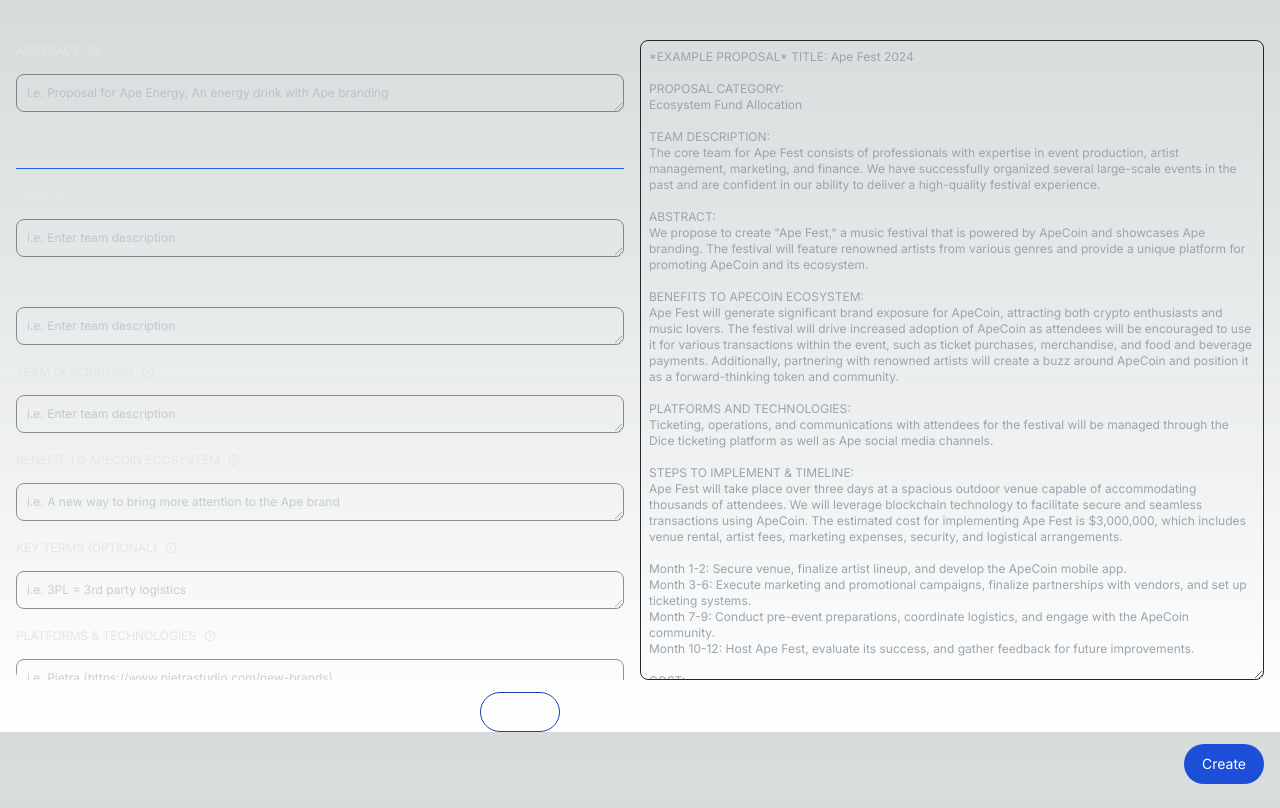
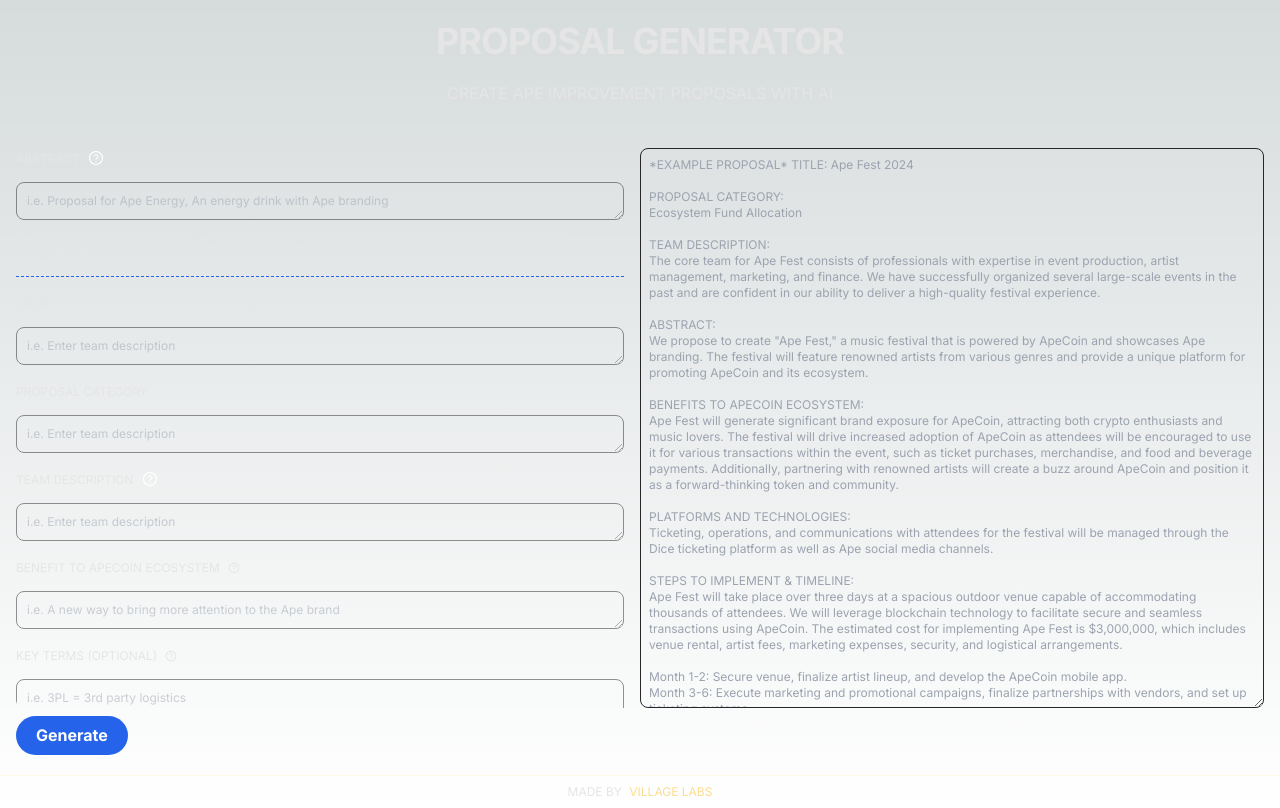
Before and after one commit to tchowd/proposal-generator, a Next.js app: page / in a window 1280 px wide. Built offline with nearby package versions, Linux system fonts and the light colour scheme.

Commit message:
ui changes

```diff
--- a/app/api/chat/route.ts
+++ b/app/api/chat/route.ts
@@ -23,7 +23,7 @@
         content: `
         Generate a complete 250 word proposal.
 
-        ##### Do not provide information that was not provided and use EXAMPLE FOR REFERENCE as a guide.
+        ##### Do not provide information that was not provided.
         ##### The structure should look like this:
 
         PROPOSAL CATEGORY:
--- /dev/null
+++ b/app/components/footer.tsx
@@ -0,0 +1,16 @@
+import React from 'react'
+
+function Footer() {
+  return (
+    <div>
+        <section className="mt-5 justify-center items-center mb-2 self-stretch border flex flex-col px-5 border-t-dashed border-amber-400 border-opacity-10 border-l-0 border-r-0 border-b-0">
+      <div className="text-amber-400 text-opacity-50 text-xs uppercase self-center mt-2">
+        <span className="text-neutral-200">made by </span>
+        <span className="text-amber-400 text-opacity-50 ml-1">village labs</span>
+      </div>
+    </section>
+    </div>
+  )
+}
+
+export default Footer
--- /dev/null
+++ b/app/components/header.tsx
@@ -0,0 +1,17 @@
+import React from 'react'
+
+function Header() {
+  return (
+    <div className="mt-5 justify-center items-center self-stretch  flex flex-col px-5">
+        <h1 className="text-neutral-200 text-4xl font-bold leading-[119.7%] tracking-tight uppercase">
+            Proposal Generator
+        </h1>
+        <h1 className='mt-4 justify-center items-center flex text-neutral-200 text-s leading-[183.33%] uppercase self-stretch'>
+            Create Ape Improvement Proposals with AI
+        </h1>
+
+    </div>
+  )
+}
+
+export default Header
--- a/app/components/proposal-page.tsx
+++ b/app/components/proposal-page.tsx
@@ -10,7 +10,6 @@
   const [isModalOpen, setIsModalOpen] = useState(false);
   const [showVillageAI, setShowVillageAI] = useState(false);
   const [benefits, setBenefits] = useState('');
-  const [motivation, setMotivation] = useState('');
   const [rationale, setRationale] = useState('');
   const [keyTerms, setKeyTerms] = useState('');
   const [specs, setSpecs] = useState('');
@@ -22,14 +21,25 @@
   const [title, setTitle] = useState('');
   const [author, setAuthor] = useState('');
   const [category, setCategory] = useState('');
+  // const descriptionRef = useRef(null);
+
 
   const bioRef = useRef<null | HTMLDivElement>(null);
 
+  const descriptionRef = useRef<HTMLTextAreaElement | null>(null); // Add type to useRef
+
+  const handleCopyToClipboard = () => {
+    if (descriptionRef.current) {
+      const textarea = descriptionRef.current as HTMLTextAreaElement;
+      textarea.select();
+      document.execCommand('copy');
+    }
+  };
 
   const { input, handleInputChange, handleSubmit, isLoading, messages } =
     useChat({
       body: {
-        abstract, author, team, motivation, rationale, keyTerms, specs, steps, time, cost
+        abstract, title, author, team, benefits, rationale, keyTerms, specs, steps, time, cost
       },
     });
 
@@ -39,19 +49,19 @@
   };
 
 
-  // const handleTitleInputChange = (e: React.ChangeEvent<HTMLTextAreaElement>) => {
-  //     handleInputChange(e);
-  //     setTitle(e.target.value);
-  // };
+  const handleTitleInputChange = (e: React.ChangeEvent<HTMLTextAreaElement>) => {
+      handleInputChange(e);
+      setTitle(e.target.value);
+  };
 
   const handleTeamInputChange = (e: React.ChangeEvent<HTMLTextAreaElement>) => {
     handleInputChange(e);
     setTeam(e.target.value);
 };
 
-const handleMotivationInputChange = (e: React.ChangeEvent<HTMLTextAreaElement>) => {
+const handleBenefitsInputChange = (e: React.ChangeEvent<HTMLTextAreaElement>) => {
     handleInputChange(e);
-    setMotivation(e.target.value);
+    setBenefits(e.target.value);
 };
 
 const handleCategoryInputChange = (e: React.ChangeEvent<HTMLTextAreaElement>) => {
@@ -90,20 +100,6 @@
   const formattedBios = formatGeneratedBios(generatedBios || '');
   const processedData = extractIncluding2(generatedBios || '');
 
-  // const onSubmit = (e: any) => {
-  //   e.preventDefault();
-  //   setAbstract(input);
-  //   setAuthor(input);
-  //   setTeam(input);
-  //   setMotivation(input);
-  //   setRationale(input);
-  //   setKeyTerms(input);
-  //   setSpecs(input);
-  //   setSteps(input);
-  //   setTime(input);
-  //   setCost(input);
-  //   handleSubmit(e);
-  // };
 
   const onSubmit = (e: any) => {
     handleSubmit(e);
@@ -125,6 +121,7 @@
   };
 
   const [milestones, setMilestones] = useState<Milestone[]>([{ number: 1, date: '', description: '' }]);
+  const [tooltipVisible, setTooltipVisible] = useState<Array<boolean>>([]);
 
   const addMilestone = () => {
       const newNumber = milestones.length + 1;
@@ -137,6 +134,13 @@
       setMilestones(newMilestones);
   };
 
+  const toggleTooltip = (index: number) => {
+    setTooltipVisible(prevTooltipVisible => {
+        const newTooltipVisible = [...prevTooltipVisible];
+        newTooltipVisible[index] = !newTooltipVisible[index];
+        return newTooltipVisible;
+    });
+};
 
   return (
     <>
@@ -145,12 +149,24 @@
             <form onSubmit={onSubmit} className='overflow-x-hidden overflow-y-scroll scrollbar-hide'>
             <div className='w-full flex overflow-y-scroll' >
             <div className='w-1/2 pr-4 text-white overflow-scroll rounded-lg focus:z-10 focus:ring-4 focus:ring-gray-200 relative'
-                  style={{ height: '80vh' }} >
+                  style={{ height: '70vh' }} >
                   <div className='flex flex-col '>
-                  <div className='flex text-neutral-200 text-xs leading-[183.33%] uppercase self-stretch'>
-                   Abstract
-                   <div className="hover:text-blue-700 hover:cursor-pointer">
-                      <AiOutlineQuestionCircle style={{marginTop: '5px', marginLeft: '0.5rem'}} />
+                  <div className='flex '>
+                  <h1 className='flex text-neutral-200 text-xs leading-[183.33%] uppercase self-stretch'>Abstract </h1>
+                   <div
+                        className="hover:text-blue-700 hover:cursor-pointer relative"
+                        onClick={() => toggleTooltip(0)}
+                    >
+                        <AiOutlineQuestionCircle style={{ marginTop: '2px', marginLeft: '0.5rem' }} />
+                        {tooltipVisible[0] && (
+                            <div
+                            style={{ width: '500px' }}
+                            className="absolute top-0 left-full m-2 bg-[#0054F9] text-white p-2 rounded shadow-lg tooltip
+                            text-neutral-200 text-xs leading-[183.33%] self-stretc"
+                            >
+                              Provide a brief introduction of yourself and your team if you’re requesting funding. If you’re seeking funding, each team member set to receive funds must separately sign a grant agreement and undergo KYC verification before funds are released.
+                            </div>
+                        )}
                     </div>
                   </div>
                   <textarea
@@ -167,17 +183,14 @@
                     Tip: you can give a short description to get a proposal. But the more details you add, the better the proposal will be.
                   </div>
                   </div>
-                  <div className="items-start flex w-full h-px flex-col mt-3 border-b-blue-600 border-b border-solid max-md:max-w-full" />
+                  <div className="border-dashed border-amber-400 items-start flex w-full h-px flex-col mt-3 border-b-blue-600 border-b border-solid max-md:max-w-full" />
 
                   <div className='flex flex-col mt-4'>
                   <div className='flex text-neutral-200 text-xs leading-[183.33%] uppercase self-stretch'>
                     Title
-                   <div className="hover:text-blue-700 hover:cursor-pointer">
-                      <AiOutlineQuestionCircle style={{marginTop: '5px', marginLeft: '0.5rem'}} />
-                    </div>
                   </div>
                   <textarea
-                      // onChange={handleTitleInputChange}
+                      onChange={handleTitleInputChange}
                       // value={title}
                       placeholder='i.e. Enter team description'
                       rows={1}
@@ -189,9 +202,17 @@
                     <div className='flex flex-col mt-4'>
                     <div className='flex text-neutral-200 text-xs leading-[183.33%] uppercase self-stretch'>
                     Proposal Category
-                    <div className="hover:text-blue-700 hover:cursor-pointer">
-                        <AiOutlineQuestionCircle style={{marginTop: '5px', marginLeft: '0.5rem'}} />
+                    {/* <div
+                      className="hover:text-blue-700 hover:cursor-pointer relative"
+                      onClick={() => toggleTooltip(1)}
+                    >
+                      <AiOutlineQuestionCircle style={{ marginTop: '5px', marginLeft: '0.5rem' }} />
+                      {tooltipVisible[1] && (
+                        <div className="absolute w-52 top-0 left-full ml-2 bg-[#0054F9] text-white pl-5 rounded shadow-lg">
+                          This is a tooltip!
                         </div>
+                      )}
+                    </div> */}
                     </div>
                     <textarea
                         onChange={handleCategoryInputChange}
@@ -204,10 +225,22 @@
                     />
                   </div>
                   <div className='flex flex-col mt-4'>
-                  <div className='flex text-neutral-200 text-xs leading-[183.33%] uppercase self-stretch'>
-                  Team Description
-                   <div className="hover:text-blue-700 hover:cursor-pointer">
-                      <AiOutlineQuestionCircle style={{marginTop: '5px', marginLeft: '0.5rem'}} />
+                  <div className='flex'>
+                  <h1 className='flex text-neutral-200 text-xs leading-[183.33%] uppercase self-stretch'>Team Description </h1>
+                  <div
+                        className="hover:text-blue-700 hover:cursor-pointer relative"
+                        onClick={() => toggleTooltip(1)}
+                    >
+                        <AiOutlineQuestionCircle style={{ marginTop: '2px', marginLeft: '0.5rem' }} />
+                        {tooltipVisible[1] && (
+                            <div
+                            style={{ width: '500px' }}
+                            className="absolute top-0 left-full m-2 bg-[#0054F9] text-white p-2 rounded shadow-lg tooltip
+                            text-neutral-200 text-xs leading-[183.33%] self-stretc"
+                            >
+                              Provide a brief introduction of yourself and your team if you’re requesting funding. If you’re seeking funding, each team member set to receive funds must separately sign a grant agreement and undergo KYC verification before funds are released.
+                            </div>
+                        )}
                     </div>
                   </div>
                   <textarea
@@ -228,8 +261,8 @@
                     </div>
                   </div>
                   <textarea
-                      onChange={handleMotivationInputChange}
-                      value={motivation}
+                      onChange={handleBenefitsInputChange}
+                      value={benefits}
                       placeholder='i.e. A new way to bring more attention to the Ape brand'
                       rows={1}
                       className="w-full mt-3 bg-transparent p-2 text-white rounded-lg border border-custom-gray
@@ -285,7 +318,7 @@
                       onChange={handleStepsInputChange}
                       value={steps}
                       placeholder='i.e. Only one person needed 1. design products 2. source manufacturers, $15,000 3. set up digital shop'
-                      rows={2}
+                      rows={1}
                       className="w-full mt-3 bg-transparent p-2 text-white rounded-lg border border-custom-gray
                       items-start rounded border flex w-full grow flex-col mt-2 pl-2.5 pr-5 py-2.5 border-solid border-zinc-800 max-md:max-w-full
                       text-neutral-400 text-xs opacity-50 max-w-full -mt-px"
@@ -309,7 +342,7 @@
                         </button>
                         <div className="items-end self-stretch flex flex-col grow shrink-0 basis-auto pl-5 max-md:max-w-full">
                           <div className="justify-end items-start flex w-[529px] max-w-full gap-2.5 max-md:flex-wrap">
-                            <div className="text-neutral-200 text-xs leading-[183.33%] self-center my-auto">Milestone 1</div>
+                            <div className="text-neutral-200 text-xs leading-[183.33%] self-center my-auto">Milestone</div>
                             <textarea
                                 placeholder={'i.e. Design Products'}
                                 rows={1}
@@ -326,7 +359,7 @@
                             />
                           </div>
                           <div className="justify-end items-start flex w-[545px] max-w-full gap-2.5 mt-2 max-md:flex-wrap">
-                            <div className="text-neutral-200 text-xs leading-[183.33%] self-center my-auto">Required Time</div>
+                            <div className="text-neutral-200 text-xs leading-[183.33%] self-center my-auto"> Time</div>
                             <textarea
                                 placeholder={'i.e. 10/10/2021'}
                                 rows={1}
@@ -391,9 +424,11 @@
                   border-solid border-zinc-800 "
                   placeholder={mainPlaceholder}
               /> */}
+              {/* //COPY THIS TEXTAREA */}
               <textarea
+                ref={descriptionRef}
                 value={description}
-              style={{ height: '80vh' , whiteSpace: "pre-wrap"}}
+                style={{ height: '70vh' , whiteSpace: "pre-wrap"}}
                 onChange={(e) => setDescription(e.target.value)}
                 className="w-1/2 mb-2 bg-transparent p-2 overflow-scroll text-white rounded-lg border border-custom-gray
                 text-neutral-400 text-xs self-stretch items-start rounded border
@@ -429,17 +464,18 @@
             </div>
               <button
                 type="submit"
-                className="text-sm mt-1 ml-[58vh] font-normal h-10 text-white w-20 rounded-3xl border border-blue-800 hover:bg-blue-700 hover:text-white focus:z-10 focus:ring-4"
+                className="text-white text-center text-base font-bold leading-[146.667%] self-stretch justify-center items-center bg-blue-600 px-5 py-2 rounded-[100px]"
                 >
                 Generate
             </button>
+            {/* <button
+              onClick={handleCopyToClipboard}
+              className="absolute bottom-0 right-0 mr-4 text-white text-center text-base font-bold leading-[146.667%] self-stretch justify-center items-center border px-5 py-2 rounded-[100px] border-solid border-blue-600">
+              Copy to clipboard
+            </button> */}
             </form>
 
-          <button
-            type="button"
-            className="absolute bottom-0 right-0 mb-4 mr-4 text-white bg-blue-700 hover:bg-blue-800 h-10 font-normal rounded-3xl text-sm  w-20">
-              Create
-          </button>
+
           </div>
     </>
   )
--- /dev/null
+++ b/app/custom.css
@@ -0,0 +1,3 @@
+.tooltip {
+    z-index: 9999 !important;
+}
--- a/app/globals.css
+++ b/app/globals.css
@@ -1,6 +1,7 @@
 @tailwind base;
 @tailwind components;
 @tailwind utilities;
+@import './custom.css';
 
 :root {
   --foreground-rgb: 0, 0, 0;
--- a/app/layout.tsx
+++ b/app/layout.tsx
@@ -15,7 +15,7 @@
   children: React.ReactNode
 }) {
   return (
-    <html lang="en">
+    <html lang="en" >
       <body className={inter.className}>{children}</body>
     </html>
   )
--- a/app/page.tsx
+++ b/app/page.tsx
@@ -1,10 +1,14 @@
 import Image from 'next/image'
 import ProposalPage from './components/proposal-page'
+import Header from './components/header'
+import Footer from './components/footer'
 
 export default function Home() {
   return (
     <main className=" ">
+      <Header />
         <ProposalPage />
+      <Footer />
         {/* <ProposalComponent /> */}
     </main>
   )
```
Lines whose indentation alone changed are shown as unchanged.
